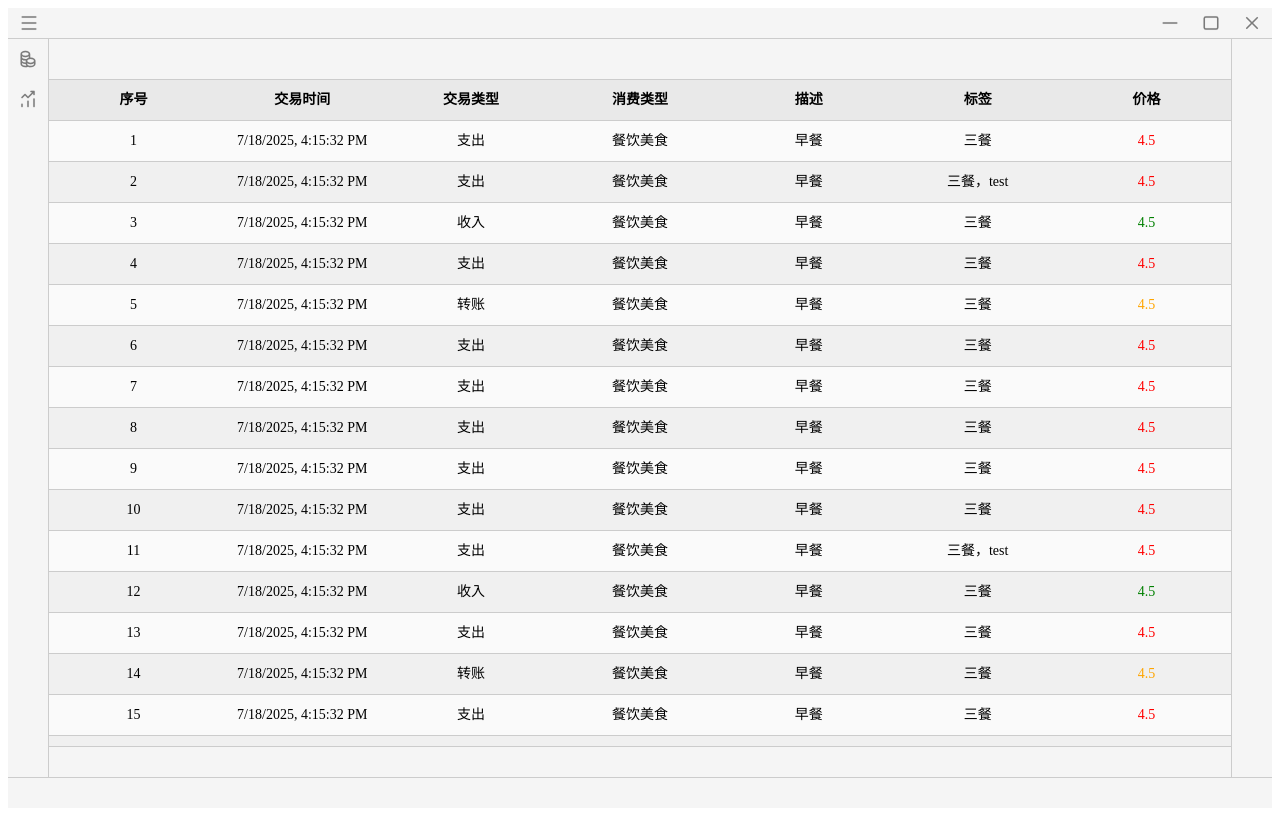
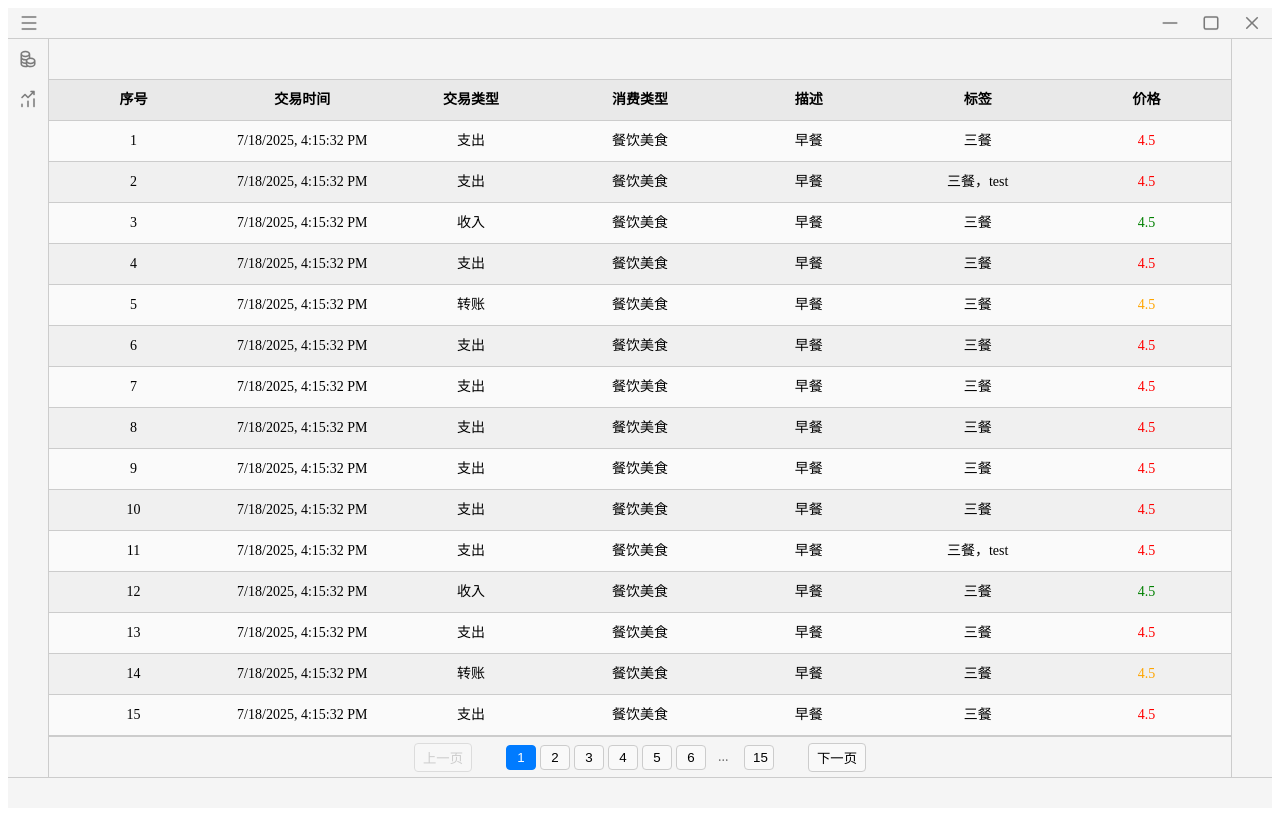
Before and after one commit to DaoiestFire/Billadm-GO, a Vue app in the folder app/: page /tr_view in a window 1280 px wide. Built offline with nearby package versions, Linux system fonts and the light colour scheme.

Commit message:
增加底部分页组件

```diff
--- a/app/src/components/AppLeftBar.vue
+++ b/app/src/components/AppLeftBar.vue
@@ -1,7 +1,7 @@
 <template>
     <div class="menu-bar">
         <CommonIcon :icon="iconBills" label="消费记录" width="40" height="40" :color="iconColor" :bgColor="minorBgColor"
-            :hoverBgColor="hoverBgColor" hoverStyle="circle" @click="navigate('home')" />
+            :hoverBgColor="hoverBgColor" hoverStyle="circle" @click="navigate('tr_view')" />
         <CommonIcon :icon="iconStatistic" label="数据分析" width="40" height="40" :color="iconColor"
             :bgColor="minorBgColor" :hoverBgColor="hoverBgColor" hoverStyle="circle" @click="navigate('dashboard')" />
     </div>
--- a/app/src/components/CommonIcon.vue
+++ b/app/src/components/CommonIcon.vue
@@ -139,7 +139,7 @@ const iconStyle = computed(() => {
     width: 70%;
     height: 70%;
     background-color: var(--hover-bg-color);
-    border-radius: 20%;
+    border-radius: 4px;
     z-index: 1;
     transition: background-color 0.3s ease;
 }
--- /dev/null
+++ b/app/src/components/Pagination.vue
@@ -0,0 +1,139 @@
+<template>
+    <div class="pagination" :style="{ width }">
+        <button class="page-item" :disabled="currentPage === 1" @click="handlePageChange(currentPage - 1)">
+            上一页
+        </button>
+
+        <div class="page-list">
+            <template v-for="page in displayedPages" :key="page">
+                <span v-if="page === '...'" class="page-ellipsis">...</span>
+                <button v-else class="page-item number" :class="{ active: currentPage === page }"
+                    @click="handlePageChange(page)">
+                    {{ page }}
+                </button>
+            </template>
+        </div>
+
+        <button class="page-item" :disabled="currentPage === pages" @click="handlePageChange(currentPage + 1)">
+            下一页
+        </button>
+    </div>
+</template>
+
+<script setup>
+import { ref, computed } from 'vue'
+
+const props = defineProps({
+    pages: {
+        type: Number,
+        required: true,
+        default: 1,
+        validator: value => value >= 1
+    },
+    width: {
+        type: String,
+        default: 'auto'
+    }
+})
+
+const emit = defineEmits(['update:current-page'])
+
+const currentPage = ref(1)
+
+const displayedPages = computed(() => {
+    const total = props.pages
+    const current = currentPage.value
+    const maxVisible = 10
+
+    if (total <= maxVisible) {
+        // 页数少于等于10，直接显示所有页码
+        return Array.from({ length: total }, (_, i) => i + 1)
+    }
+
+    const pages = []
+
+    // 前6个
+    if (current <= 5) {
+        for (let i = 1; i <= 6; i++) pages.push(i)
+        pages.push('...')
+        pages.push(total)
+    }
+    // 后6个
+    else if (current > total - 5) {
+        pages.push(1)
+        pages.push('...')
+        for (let i = total - 5; i <= total; i++) pages.push(i)
+    }
+    // 中间5个
+    else {
+        pages.push(1)
+        pages.push('...')
+        for (let i = current - 2; i <= current + 2; i++) pages.push(i)
+        pages.push('...')
+        pages.push(total)
+    }
+
+    return pages
+})
+
+function handlePageChange(page) {
+    if (page < 1 || page > props.pages || page === currentPage.value) return
+    currentPage.value = page
+    emit('update:current-page', page)
+}
+</script>
+
+<style scoped>
+.pagination {
+    display: flex;
+    align-items: center;
+    justify-content: center;
+    gap: 8px;
+    padding: 8px;
+    user-select: none;
+    font-size: 14px;
+}
+
+.page-list {
+    display: flex;
+    gap: 4px;
+    width: 320px;
+    justify-content: center;
+}
+
+.page-item {
+    padding: 4px 8px;
+    border: 1px solid var(--billadm-color-window-border-color);
+    background-color: #f9f9f9;
+    cursor: pointer;
+    border-radius: 4px;
+    transition: all 0.2s ease;
+}
+
+.page-item.number {
+    width: 30px;
+}
+
+.page-item:hover:not([disabled]) {
+    background-color: var(--billadm-color-icon-hover-bg-color);
+    border-color: var(--billadm-color-window-border-color);
+    color: black;
+}
+
+.page-item.active {
+    background-color: var(--billadm-color-icon-active-color);
+    color: var(--billadm-color-icon-fg-color);
+    border-color: var(--billadm-color-icon-active-color);
+}
+
+.page-item:disabled {
+    opacity: 0.6;
+    cursor: not-allowed;
+}
+
+.page-ellipsis {
+    width: 14px;
+    padding: 4px 8px;
+    color: #666;
+}
+</style>
--- a/app/src/style.css
+++ b/app/src/style.css
@@ -7,6 +7,8 @@
     /* 按钮的颜色 */
     --billadm-color-icon-color: #7b7b7b;
     --billadm-color-icon-hover-bg-color: #dddddd;
+    --billadm-color-icon-active-color: #007bff;
+    --billadm-color-icon-fg-color: #ffffff;
 
     /* 表格的颜色 */
     --billadm-color-table-header-bg-color: #e9e9e9;
--- a/app/src/views/TransactionRecordView.vue
+++ b/app/src/views/TransactionRecordView.vue
@@ -11,6 +11,7 @@
 
     <!-- 下栏：分页组件 -->
     <div class="bottom-bar">
+      <Pagination :pages="15"/>
     </div>
   </div>
 
@@ -18,6 +19,7 @@
 
 <script setup>
 import TransactionRecordTable from '@/components/TransactionRecordTable.vue'
+import Pagination from '@/components/Pagination.vue';
 
 const sampleData = [
   {
@@ -260,8 +262,11 @@ const sampleData = [
 
 .bottom-bar {
   background: var(--billadm-color-minor-backgroud-color);
-  height: 30px;
+  height: 40px;
   border-top: 1px solid var(--billadm-color-window-border-color);
   flex-shrink: 0;
+  display: flex;
+  flex-direction: column;
+  justify-content: center;
 }
 </style>
```
